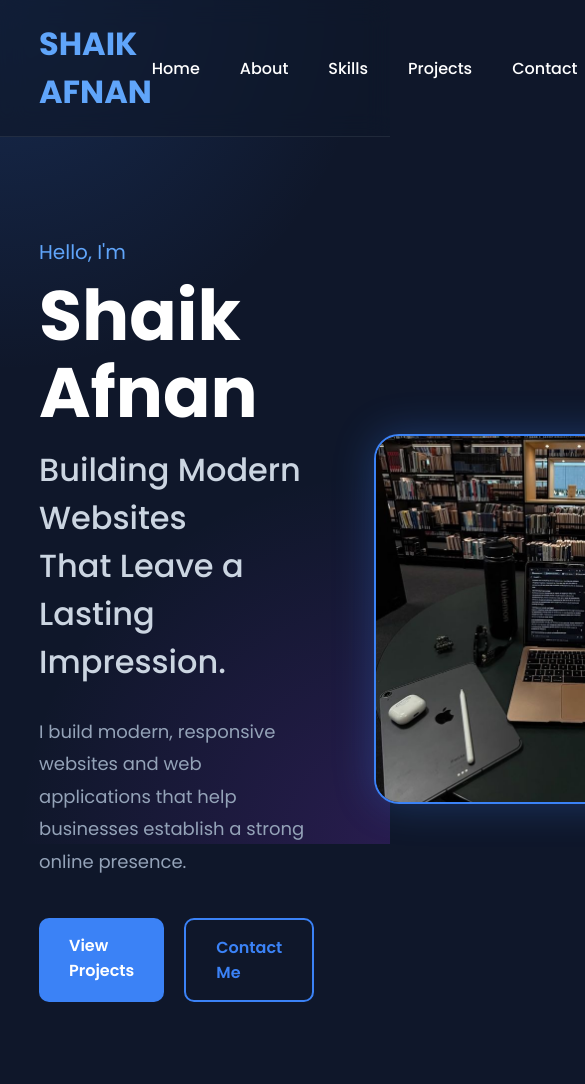
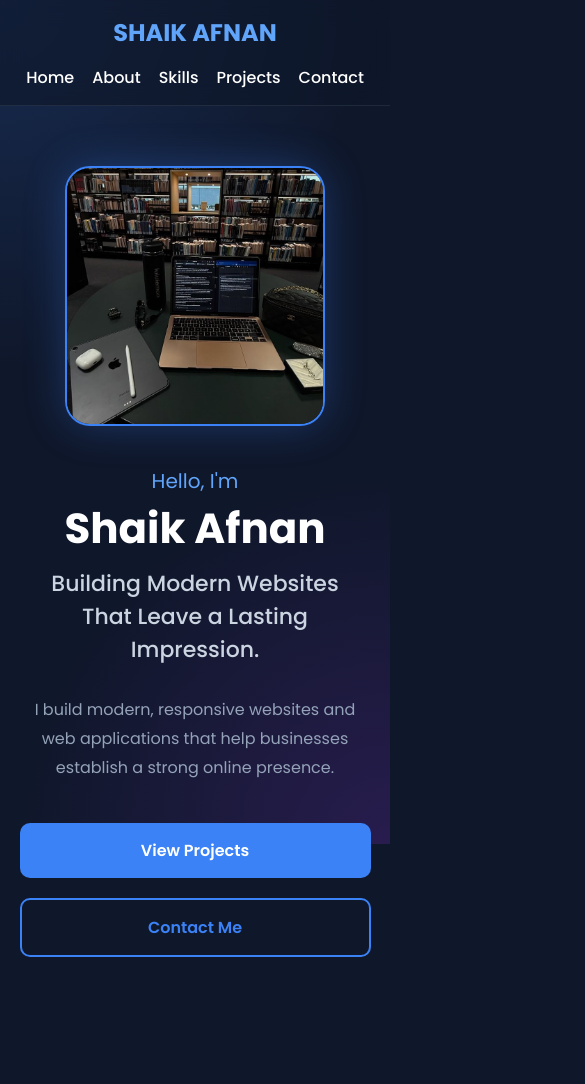
Before and after one commit to skafnan/ma-overseas-website, a plain HTML site: page my-portfolio/index.html in a window 390 px wide. Shown: the top 1084 px of the page, 585 px wide, since content can reach past the window. Drawn offline with Linux system fonts and the light colour scheme.

Commit message:
Improve mobile responsiveness

```diff
--- a/my-portfolio/style.css
+++ b/my-portfolio/style.css
@@ -310,3 +310,103 @@ header {
     gap: 15px;
     flex-wrap: wrap;
 }
+
+/* =========================
+   MOBILE RESPONSIVE
+========================= */
+
+@media (max-width: 768px) {
+
+    header {
+        padding: 15px 5%;
+    }
+
+    .navbar {
+        flex-direction: column;
+        gap: 15px;
+    }
+
+    .navbar ul {
+        gap: 18px;
+        flex-wrap: wrap;
+        justify-content: center;
+    }
+
+    .logo {
+        font-size: 24px;
+    }
+
+    .hero {
+        flex-direction: column-reverse;
+        text-align: center;
+        padding: 60px 5%;
+        gap: 40px;
+    }
+
+    .hero-left,
+    .hero-right {
+        width: 100%;
+        max-width: 100%;
+    }
+
+    .hero h1 {
+        font-size: 42px;
+    }
+
+    .hero h2 {
+        font-size: 22px;
+    }
+
+    .description {
+        font-size: 16px;
+    }
+
+    .buttons {
+        justify-content: center;
+        flex-wrap: wrap;
+    }
+
+    .profile-card {
+        width: 260px;
+        height: 260px;
+        margin: auto;
+    }
+
+    .about,
+    .skills,
+    .projects {
+        padding: 70px 5%;
+    }
+
+    .about h2,
+    .section-title h2 {
+        font-size: 34px;
+    }
+
+    .about p,
+    .section-title p {
+        font-size: 16px;
+    }
+
+    .project-grid {
+        grid-template-columns: 1fr;
+    }
+
+    .project-card img {
+        height: 220px;
+    }
+
+    .project-content h3 {
+        font-size: 22px;
+    }
+
+    .skill-card h3 {
+        font-size: 22px;
+    }
+
+    .btn-primary,
+    .btn-secondary {
+        width: 100%;
+        text-align: center;
+    }
+}
```
